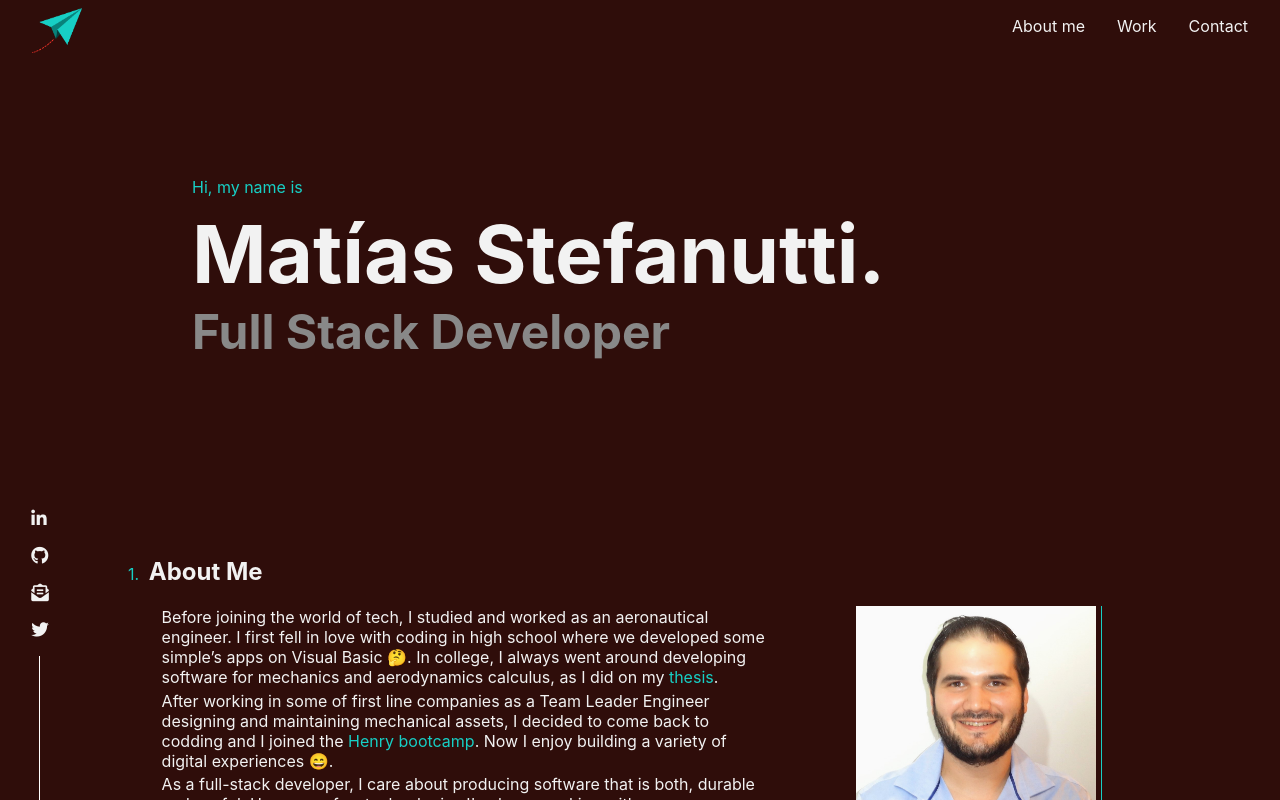
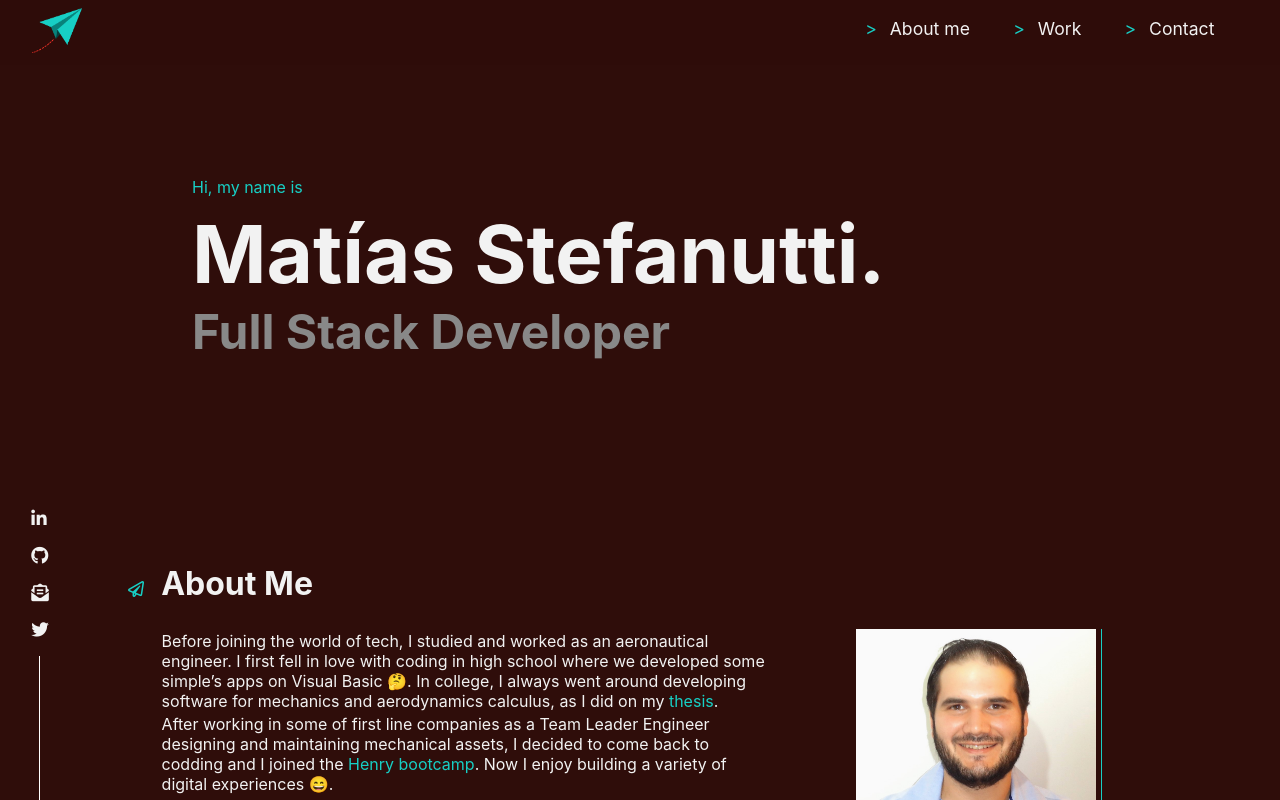
Before and after one commit to mstefa/mstefa, a React (Create React App) app: page / in a window 1280 px wide. Shown: the top 800 px of the page. Built offline with nearby package versions, Linux system fonts and the light colour scheme.

Commit message:
sticky navbar and titles formats

```diff
--- a/src/GlobalStyles.js
+++ b/src/GlobalStyles.js
@@ -49,9 +49,8 @@ section{
 }
 
 h2{
-  ::before {
-    counter-increment: section;
-    content: counter(section) '.';
+  font-size:2rem;
+  .far{
     color:${lightTel};
     font-size: 1rem;
     font-weight:lighter;
@@ -83,5 +82,9 @@ button{
   margin : 1rem 5vw 0rem 5vw ;
   }
 
+  h2{
+  font-size:1.8rem;
+  }
+
   }
 `
--- a/src/components/About/About.js
+++ b/src/components/About/About.js
@@ -5,7 +5,7 @@ import { StyledAbout } from './StyledAbout'
 export default function About() {
   return (
     <StyledAbout>
-      <h2 id='about'>About Me</h2>
+      <h2 id='about'> <i class="far fa-paper-plane"></i> About Me</h2>
       <div >
         <div className='textContainer'>
           <p>
--- a/src/components/contact/Contact.js
+++ b/src/components/contact/Contact.js
@@ -4,7 +4,7 @@ import { StyledContact } from './StyledContact'
 export default function Contact() {
   return (
     <StyledContact>
-      <h2 id='contact'>Get In Touch</h2>
+      <h2 id='contact'> <i class="far fa-paper-plane"></i> Get In Touch</h2>
       <div className='contactContainer'>
         <p> Whether you have a question or just want to say hi, feel free to send me an email:</p>
         <a href='mailto:mstefanutti24@gmail.com' target="blank" >
--- a/src/components/home/Home.js
+++ b/src/components/home/Home.js
@@ -4,7 +4,7 @@ import {StyledHome} from './StyledHome'
 
 export default function Home() {
   return (
-    <StyledHome>
+    <StyledHome id='home'>
       <span>Hi, my name is</span>
       <h1>Matías Stefanutti.</h1>
       {/* <span>I am a</span> */}
--- a/src/components/navBar/NavBar.js
+++ b/src/components/navBar/NavBar.js
@@ -3,15 +3,35 @@ import Logo from '../../resources/Icon2Small.png'
 import {StyledNav} from './StyledNavBar'
 
 export default function NavBar() {
+  var prevScrollpos = window.pageYOffset;
+  var [top, setTop] = React.useState('0');
+  // var top = 0;
+  window.onscroll  = function() {
+    var currentScrollPos = window.pageYOffset;
+    if (prevScrollpos > currentScrollPos) {
+      // console.log('subiendo: ', currentScrollPos)
+      // setVisible(true);
+      setTop('0');
+    } else {
+      // console.log('bajando: ', top)
+      // setVisible(false);
+      setTop('-5rem')
+    }
+    prevScrollpos = currentScrollPos;
+  }
+
   return (
-    <StyledNav>
+    // <StyledNav className={visible? 'visible' : 'hidden'} >
+    <StyledNav top={top} color="red">
       <div>
+      <a href='#home'>
         <img id="logo" src={Logo} width="50" height="45" className="d-inline-block align-top" alt="Matias Stefanutti" />
+      </a>
       </div>
 
       <ul>
         {/* <li> Home </li> */}
-        <li> <a href='#about'>About me</a> </li>
+        <li  > <a href='#about'>About me</a> </li>
         <li> <a href='#projects'>Work</a> </li>
         <li> <a href='#contact'>Contact</a></li>
       </ul>
--- a/src/components/navBar/StyledNavBar.js
+++ b/src/components/navBar/StyledNavBar.js
@@ -1,9 +1,16 @@
 import styled from 'styled-components';
-import { lightTel } from "../../GlobalStyles";
+import { lightTel, backgroundRed } from "../../GlobalStyles";
+
 
 export const StyledNav = styled.nav`
+  position: sticky; /* Make it stick/fixed */
+  top: 0; /* Stay on top */
   display: flex;
   justify-content: space-between;
+  z-index:1;
+  top:${props => props.top };
+  background-color:${backgroundRed + 'b0'};
+
 
   img{
     margin: 0.5rem 0 0.5rem 2rem;
@@ -13,15 +20,32 @@ export const StyledNav = styled.nav`
     display: flex;
     padding: 0;
     list-style-type: none;
-    margin-right: 2rem;
+    margin-right: 4rem;
+    font-size:1.1rem;
 
     li{
       margin-left: 2rem;
+      padding: 0 0.1rem;
       a:hover{
         color:${lightTel};
         transition: all 500ms ease;
       }
+      ::before {
+          content: '> ';
+          color:${lightTel};
+          padding: 0 0.5rem;
+      }
     }
   }
+  @media (max-width: 850px) {
+    ul{
+      margin-right: 1rem;
+      li{::before {
+          content: none;
+          padding: 0 ;
+      }
 
+      }
+    }
+  }
 `
--- a/src/components/projects/Projects.js
+++ b/src/components/projects/Projects.js
@@ -8,7 +8,7 @@ import data from "../../data.json";
 export default function Projects() {
   return (
     <StyledProjects>
-      <h2 id='projects'>Some Things I’ve Built</h2>
+      <h2 id='projects'> <i class="far fa-paper-plane"></i> Some Things I’ve Built</h2>
       {data.projects.map(project => {
         if(project.show && project.main){
           return <MainProject project = {project} ></MainProject>
```
Also changed, not shown: src/resources/paper-plane-regular.svg (added).
